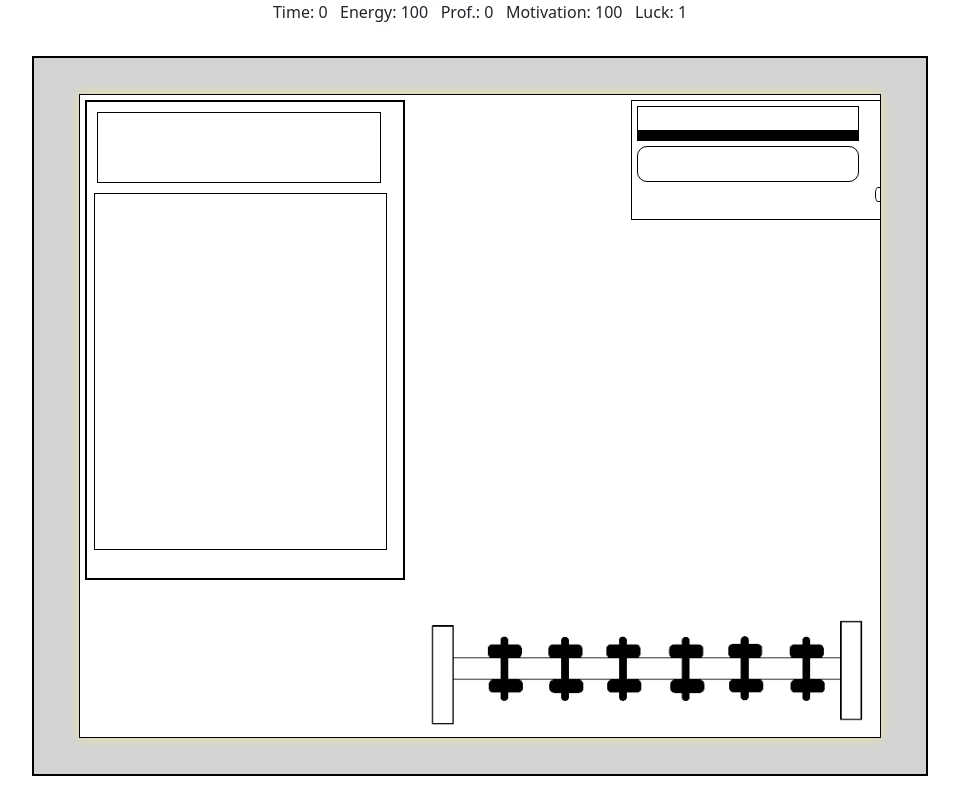
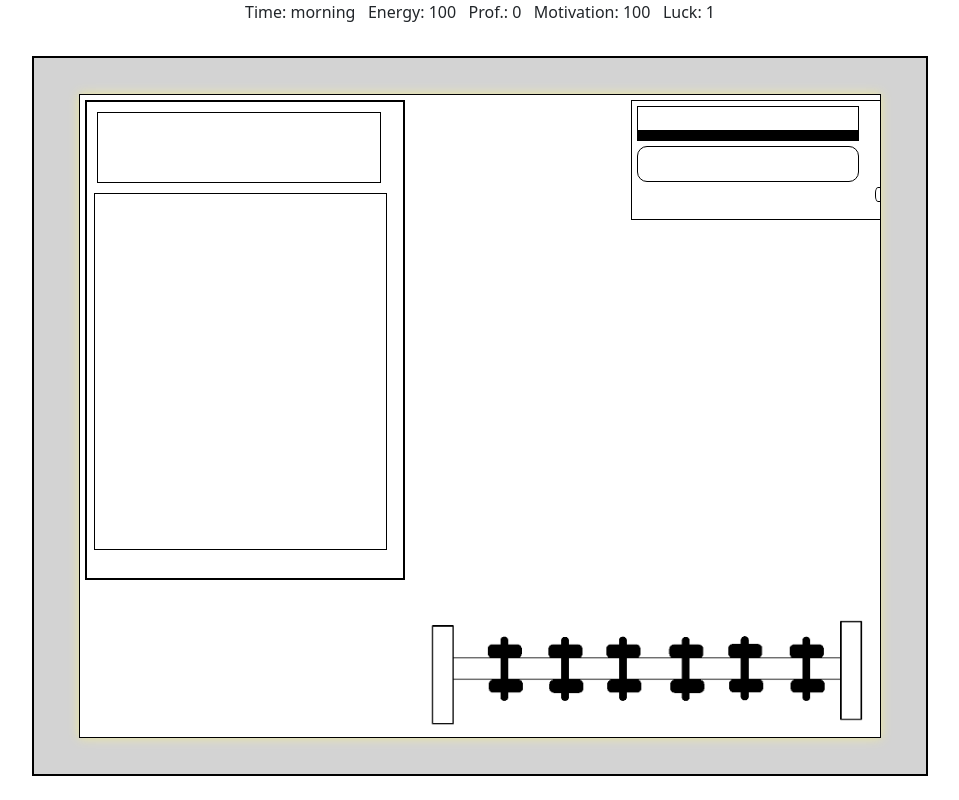
Before and after one commit to Noam-Musba/Job-Hunt, a React (Create React App) app: page / in a window 1280 px wide. Shown: the whole page, without its empty margins (160-1119 px from the left). Built offline with nearby package versions, Linux system fonts and the light colour scheme.

Commit message:
activities and characteristics
all activities affect the characteristics as they should.

```diff
--- a/src/components/MyModal.js
+++ b/src/components/MyModal.js
@@ -8,13 +8,17 @@ const MyModal = () => {
   const charContext = useContext(CharacterContext);
 
   const handleActivityChosen = () => {
+    console.log("handleActivityChosen")
     switch (selectedAct) {
       case 0:
         charContext.charDispatch("study");
+        return;
       case 1:
         charContext.charDispatch("send cv");
+        return;
       case 2:
         charContext.charDispatch("game");
+        return;
     }
   };
 
@@ -47,6 +51,7 @@ const MyModal = () => {
               {activities.map((activity, index) => (
                 <li
                   key={index}
+                  style={{cursor: "pointer"}}
                   className={
                     selectedAct === index
                       ? "list-group-item active"
--- a/src/components/Room.js
+++ b/src/components/Room.js
@@ -13,9 +13,12 @@ const initCharacter = {
   luck: 1,
 };
 
-const reducer = (state, action) => {
-  switch (action) {
-    case "study":
+function studyHandler(state) {
+  if (state.energy < 30) {
+    return "energy";
+  } else if (state.motivation < 10) {
+    return "motivation";
+  } else {
     return {
       time: (state.time + 1) % 3,
       motivation: Math.max(state.motivation - 10, 0),
@@ -24,20 +27,34 @@ const reducer = (state, action) => {
         100
       ),
       energy: Math.max(state.energy - 30, 0),
-        luck: state.luck,
+      luck: Math.max(state.luck - (state.time === 2 ? 5 : 0), 0),
     };
-    case "send cv":
+  }
+}
+
+function sendCVHandler(state) {
+  if (state.energy < 25) {
+    return "energy";
+  } else if (
+    (state.professionalism > 50 && state.motivation < 20) ||
+    (state.professionalism <= 50 && state.motivation < 30)
+  ) {
+    return "motivation";
+  } else {
     return {
       time: (state.time + 1) % 3,
       motivation: Math.max(
         state.motivation - (state.professionalism > 50 ? 10 : 20),
         0
       ),
-        professionalism: state.professionalism,
-        energy: Math.max(state.energy - 20, 0),
-        luck: state.luck + 10,
+      professionalism: Math.max(state.professionalism - 2, 0),
+      energy: Math.max(state.energy - 25, 0),
+      luck: Math.max(state.luck + (state.time === 2 ? 0 : 5), 0),
     };
-    case "game":
+  }
+}
+
+function gameHandler(state) {
   return {
     time: (state.time + 1) % 3,
     motivation: Math.min(state.motivation + 10, 100),
@@ -46,34 +63,75 @@ const reducer = (state, action) => {
       0
     ),
     energy: Math.min(state.energy + 10, 100),
-        luck: state.luck,
+    luck: Math.max(state.luck - (state.time === 2 ? 5 : 0), 0),
   };
-    case "exercise":
+}
+
+function exerciseHandler(state) {
+  if (state.energy < 15) {
+    return "energy";
+  } else {
     return {
       time: (state.time + 1) % 3,
       motivation: Math.min(state.motivation + 20, 100),
       professionalism: Math.max(
-          state.professionalism - (state.professionalism > 50 ? 5 : 10),
+        state.professionalism - (state.professionalism > 50 ? 5 : 15),
         0
       ),
-        energy: Math.max(state.energy - 10, 0),
-        luck: state.luck,
+      energy: Math.max(state.energy - 15, 0),
+      luck: Math.max(state.luck - (state.time === 2 ? 5 : 0), 0),
     };
-    case "sleep":
+  }
+}
+
+function sleepHandler(state) {
   return {
     time: (state.time + 1) % 3,
-        motivation: Math.min(
-          state.motivation + (state.time === 2 ? 15 : 5),
-          100
-        ),
+    motivation: Math.min(state.motivation + (state.time === 2 ? 15 : 5), 100),
     professionalism: Math.max(
       state.professionalism - (state.time === 2 ? 5 : 0),
       0
     ),
     energy: Math.min(state.energy + (state.time === 2 ? 50 : 20), 100),
-        luck: Math.max(state.luck - (state.time === 2 ? 5 : 1), 0),
+    luck: Math.max(state.luck - (state.time === 2 ? 5 : 0), 0),
   };
+}
+
+/**when day changes from 3 to 1, should reduce luck, and not only only sleep */
+
+const reducer = (state, action) => {
+  console.log("reducer");
+  let ret = "";
+  switch (action) {
+    case "study":
+      console.log("study");
+      ret = studyHandler(state);
+      if (ret === "energy" || ret === "motivation") {
+        alert(`Your ${ret} is too low!`);
+        return state;
+      } else return ret;
+    case "send cv":
+      console.log("cv");
+      ret = sendCVHandler(state);
+      if (ret === "energy" || ret === "motivation") {
+        alert(`Your ${ret} is too low!`);
+        return state;
+      } else return ret;
+    case "game":
+      console.log("game");
+      return gameHandler(state);
+    case "exercise":
+      console.log("exc");
+      ret = exerciseHandler(state);
+      if (ret === "energy") {
+        alert(`Your ${ret} is too low!`);
+        return state;
+      } else return ret;
+    case "sleep":
+      console.log("sleep");
+      return sleepHandler(state);
     default:
+      console.log("default");
       return state;
   }
 };
@@ -90,9 +148,15 @@ function Room() {
         overflow: "hidden",
       }}
     >
-      Time: {character.time}&nbsp;&nbsp; Energy: {character.energy}&nbsp;&nbsp;
-      Prof.: {character.professionalism}&nbsp;&nbsp; Motivation:{" "}
-      {character.motivation}&nbsp;&nbsp; Luck: {character.luck}
+      Time:{" "}
+      {character.time === 0
+        ? "morning"
+        : character.time === 1
+        ? "noon"
+        : "night"}
+      &nbsp;&nbsp; Energy: {character.energy}&nbsp;&nbsp; Prof.:{" "}
+      {character.professionalism}&nbsp;&nbsp; Motivation: {character.motivation}
+      &nbsp;&nbsp; Luck: {character.luck}
       <div
         id="walls"
         style={{
@@ -138,4 +202,4 @@ function Room() {
   );
 }
 
-export default Room;
+export default React.memo(Room);
```
Lines whose indentation alone changed are shown as unchanged.
